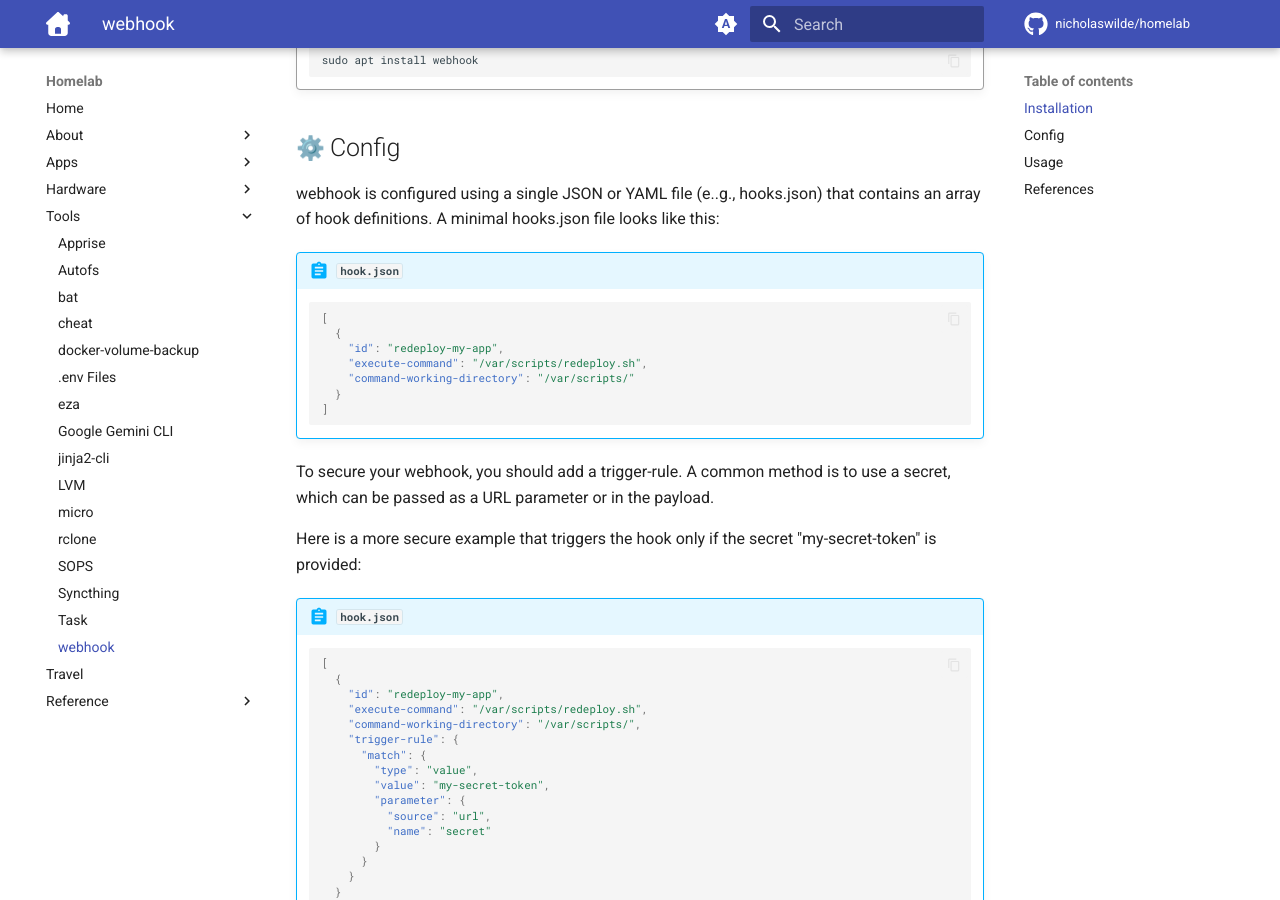
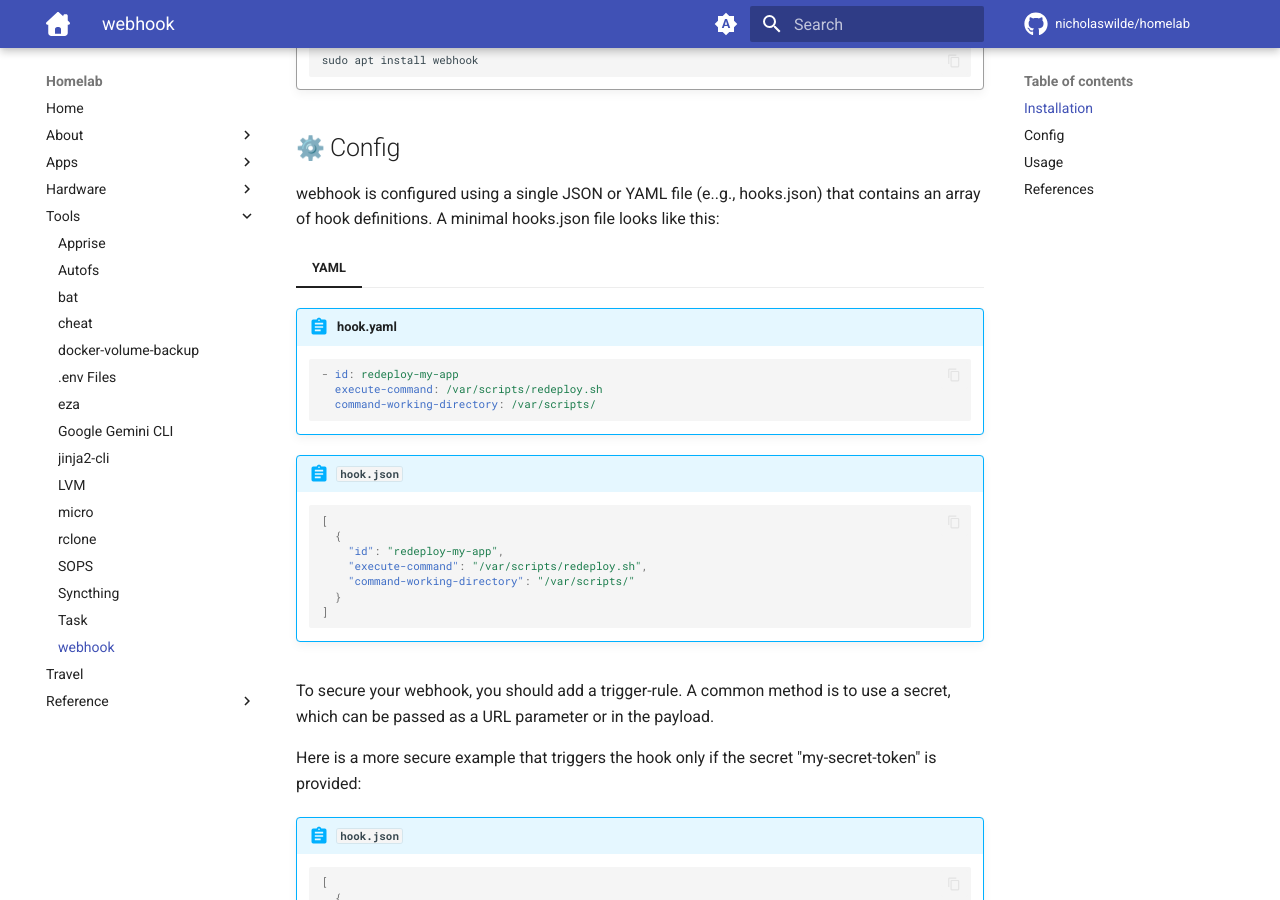
Before and after one commit to nicholaswilde/homelab, an MkDocs documentation site: the page built from docs/tools/webhook.md, in a window 1280 px wide and 900 px high, scrolled down 379 px. Built offline with MkDocs 1.6.1 and Material for MkDocs 9.7.7, drawn with Linux system fonts in a browser that asks for light colours; emoji names are drawn with the system emoji font; comment, search, counter and statistics services are not loaded.

Commit message:
Update webhook.md

````diff
--- a/docs/tools/webhook.md
+++ b/docs/tools/webhook.md
@@ -41,17 +41,27 @@
 webhook is configured using a single JSON or YAML file (e..g., hooks.json) that contains an array of hook definitions.
 A minimal hooks.json file looks like this:
 
-!!! abstract "`hook.json`"
+=== "YAML"
 
-    ```json
-    [
-      {
-        "id": "redeploy-my-app",
-        "execute-command": "/var/scripts/redeploy.sh",
-        "command-working-directory": "/var/scripts/"
-      }
-    ]
-    ```
+    !!! abstract "hook.yaml"
+
+        ```yaml
+        - id: redeploy-my-app
+          execute-command: /var/scripts/redeploy.sh
+          command-working-directory: /var/scripts/
+        ```
+
+    !!! abstract "`hook.json`"
+
+        ```json
+        [
+          {
+            "id": "redeploy-my-app",
+            "execute-command": "/var/scripts/redeploy.sh",
+            "command-working-directory": "/var/scripts/"
+          }
+        ]
+        ```
 
 To secure your webhook, you should add a trigger-rule. A common method is to use a secret, which can be passed as a URL parameter or in the payload.
 
````
